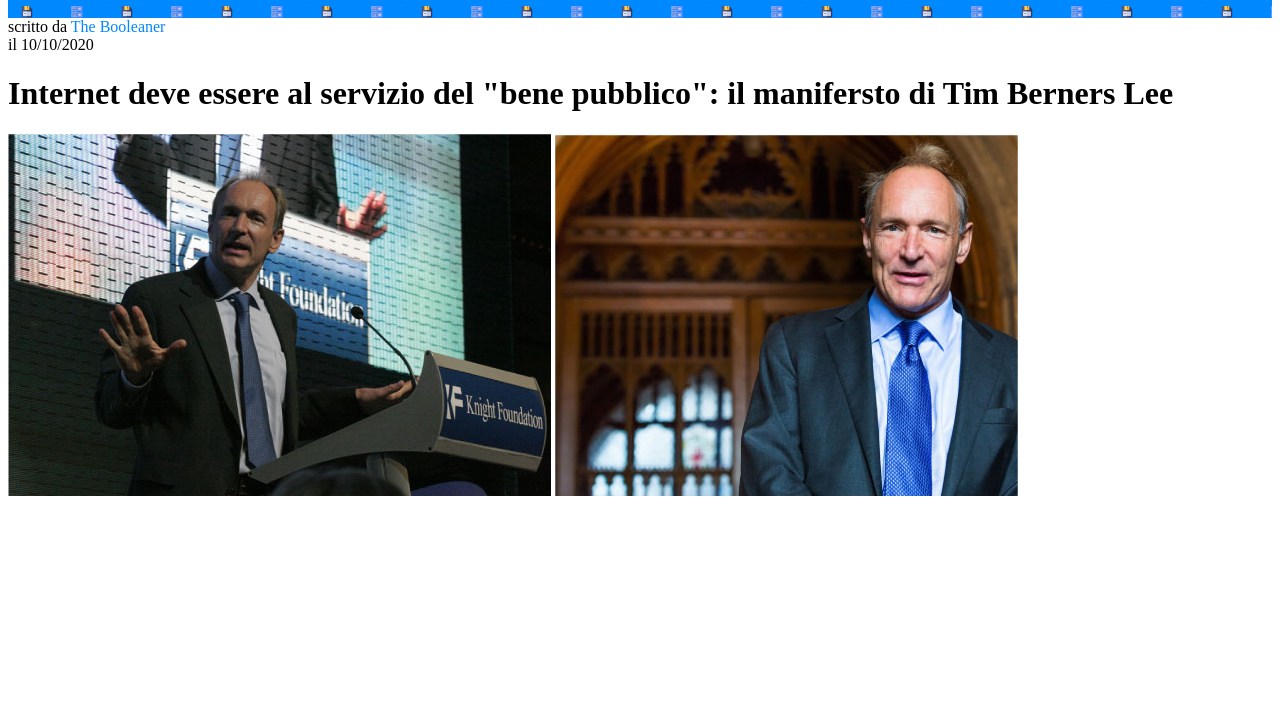
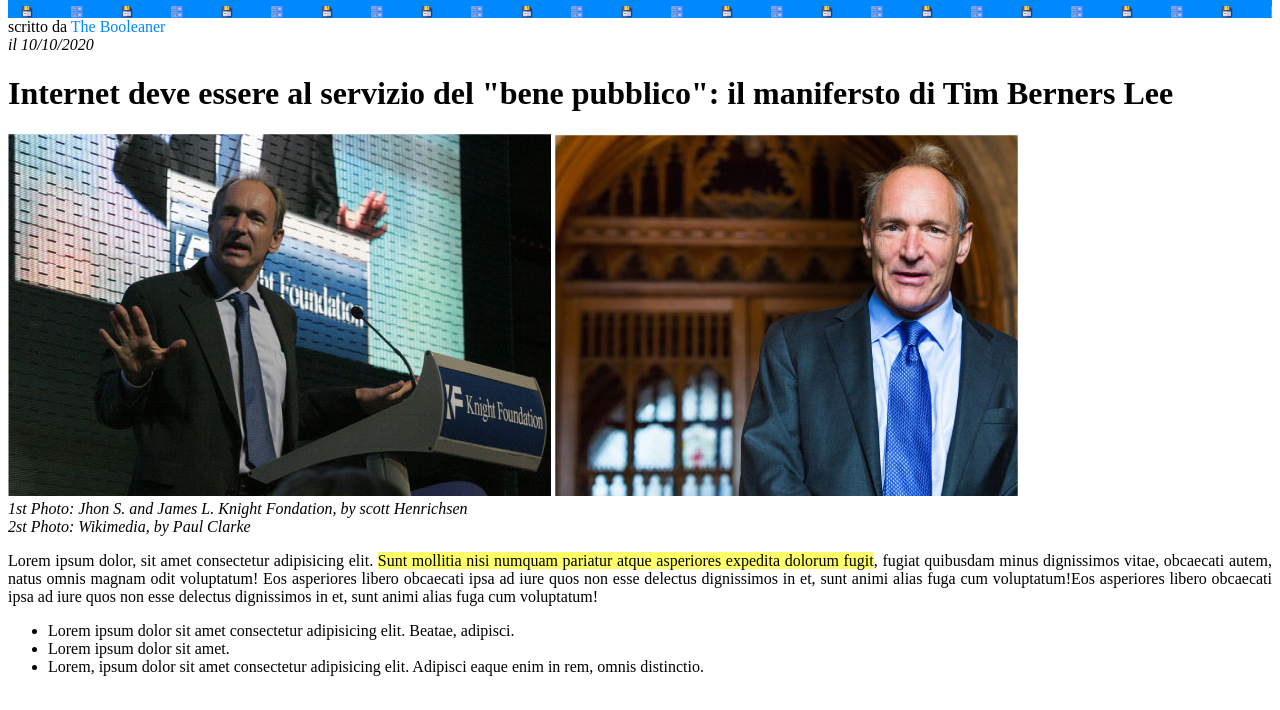
Before and after one commit to marypaduano/html-css-booleaner, a plain HTML site: page index.html in a window 1280 px wide. Shown: the part 90-800 px from the top of the page. Drawn offline with Linux system fonts and the light colour scheme.

Commit message:
parte main

```diff
--- a/css/style.css
+++ b/css/style.css
@@ -1,3 +1,7 @@
+body{
+    text-align: justify;
+}
+
 .logo {
    background-image: url('../img/pattern.png');
    background-color: rgb(0, 136, 255);
@@ -11,3 +15,8 @@
 .text-color {
     color: rgb(0, 136, 255);
 }
+
+.evidenziatore {
+    background-color: rgba(255, 255, 0, 0.596)
+    ;
+}
--- a/index.html
+++ b/index.html
@@ -15,7 +15,7 @@
         <div>
             scritto da <span class="text-color">The Booleaner</span>
         </div>
-        <div>il 10/10/2020</div>
+        <em>il 10/10/2020</em>
         <div>
             <h1>Internet deve essere al servizio del "bene pubblico": il manifersto di Tim Berners Lee</h1>
         </div>
@@ -25,6 +25,23 @@
             <img src="img/tim-1.jpg" alt="">
             <img src="img/tim-2.jpg" alt="">
         </div>
+        <div>
+            <em>1st Photo: Jhon S. and James L. Knight Fondation, by scott Henrichsen</em>
+        </div>
+        <div>
+        <em>2st Photo: Wikimedia, by Paul Clarke</em>
+        </div>
+        <p>
+            Lorem ipsum dolor, sit amet consectetur adipisicing elit. <span class="evidenziatore">Sunt mollitia nisi numquam pariatur atque asperiores expedita dolorum fugit</span>, fugiat quibusdam minus dignissimos vitae, obcaecati autem, natus omnis magnam odit voluptatum! Eos asperiores libero obcaecati ipsa ad iure quos non esse delectus dignissimos in et, sunt animi alias fuga cum voluptatum!Eos asperiores libero obcaecati ipsa ad iure quos non esse delectus dignissimos in et, sunt animi alias fuga cum voluptatum!
+        </p>
+        <section>
+            <ul>
+                <li>Lorem ipsum dolor sit amet consectetur adipisicing elit. Beatae, adipisci.</li>
+                <li>Lorem ipsum dolor sit amet.</li>
+                <li>Lorem, ipsum dolor sit amet consectetur adipisicing elit. Adipisci eaque enim in rem, omnis distinctio.</li>
+            </ul>
+        </section>
+
 
 
 
```
